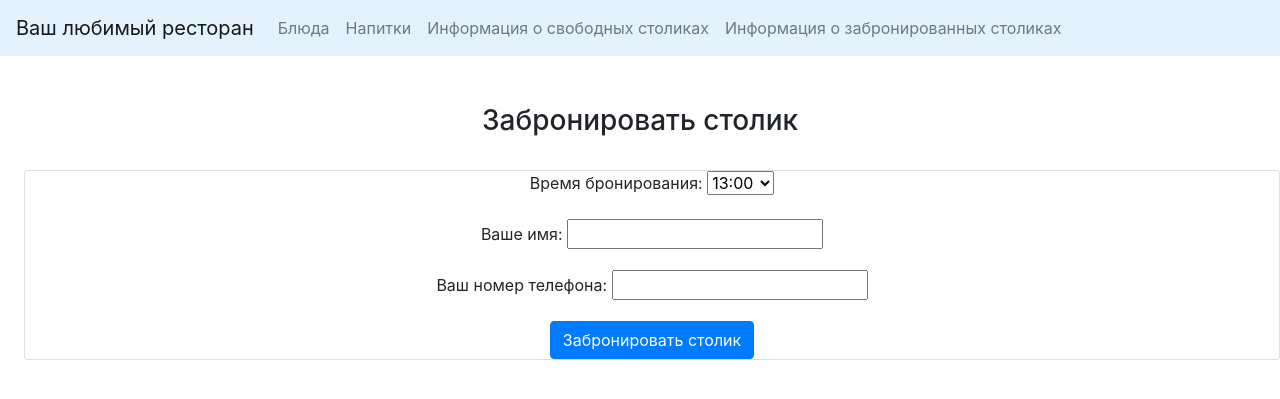
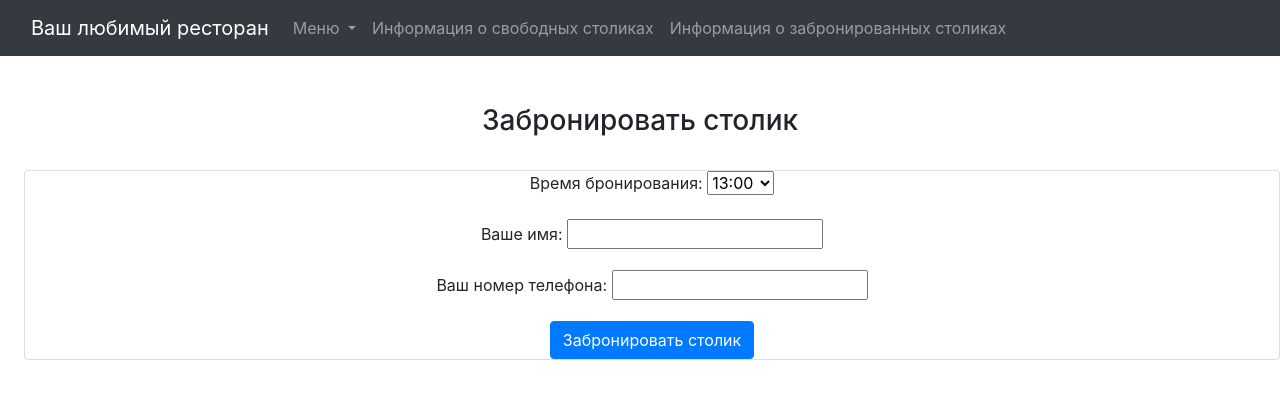
Before and after one commit to LeslyDev/mini_restaurant, a Django app: page /restaurant/book_table/1/ in a window 1280 px wide. Shown: the top 399 px of the page. Run offline with Django 3.2, Linux system fonts and the light colour scheme; some libraries are stand-ins or nearby versions.

Commit message:
Поправил шаблоны и css

```diff
--- a/templates/base.html
+++ b/templates/base.html
@@ -8,24 +8,31 @@
         {% endblock %}
     </title>
     <link rel="stylesheet" href="https://maxcdn.bootstrapcdn.com/bootstrap/4.0.0/css/bootstrap.min.css" integrity="sha384-Gn5384xqQ1aoWXA+058RXPxPg6fy4IWvTNh0E263XmFcJlSAwiGgFAW/dAiS6JXm" crossorigin="anonymous">
-    <script src="https://code.jquery.com/jquery-3.2.1.slim.min.js" integrity="sha384-KJ3o2DKtIkvYIK3UENzmM7KCkRr/rE9/Qpg6aAZGJwFDMVNA/GpGFF93hXpG5KkN" crossorigin="anonymous"></script>
-    <script src="https://cdnjs.cloudflare.com/ajax/libs/popper.js/1.12.9/umd/popper.min.js" integrity="sha384-ApNbgh9B+Y1QKtv3Rn7W3mgPxhU9K/ScQsAP7hUibX39j7fakFPskvXusvfa0b4Q" crossorigin="anonymous"></script>
-    <script src="https://maxcdn.bootstrapcdn.com/bootstrap/4.0.0/js/bootstrap.min.js" integrity="sha384-JZR6Spejh4U02d8jOt6vLEHfe/JQGiRRSQQxSfFWpi1MquVdAyjUar5+76PVCmYl" crossorigin="anonymous"></script>
+    <script src="https://cdn.jsdelivr.net/npm/bootstrap@5.0.0-beta1/dist/js/bootstrap.bundle.min.js" integrity="sha384-ygbV9kiqUc6oa4msXn9868pTtWMgiQaeYH7/t7LECLbyPA2x65Kgf80OJFdroafW" crossorigin="anonymous"></script>
 </head>
 <body>
-    <nav class="navbar navbar-expand-lg navbar-light" style="background-color: #e3f2fd;">
+    <nav class="navbar navbar-expand-lg navbar-dark bg-dark">
+      <div class="container-fluid">
         <a class="navbar-brand" href="{% url 'index' %}">Ваш любимый ресторан</a>
-        <button class="navbar-toggler" type="button" data-toggle="collapse" data-target="#navbarNavAltMarkup" aria-controls="navbarNavAltMarkup" aria-expanded="false" aria-label="Toggle navigation">
-            <span class="navbar-toggler-icon"></span>
+        <button class="navbar-toggler" type="button" data-bs-toggle="collapse" data-bs-target="#navbarNavDarkDropdown" aria-controls="navbarNavDarkDropdown" aria-expanded="false" aria-label="Toggle navigation">
+          <span class="navbar-toggler-icon"></span>
         </button>
-        <div class="collapse navbar-collapse" id="navbarNavAltMarkup">
-            <div class="navbar-nav">
-                    <a class="nav-item nav-link" href="{% url 'food_list_url' %}">Блюда</a>
-                    <a class="nav-item nav-link" href="{% url 'drink_list_url' %}">Напитки</a>
-                    <a class="nav-item nav-link" href="{% url 'tables_info_url' %}">Информация о свободных столиках</a>
-                    <a class="nav-item nav-link" href="{% url 'busy_tables_info_url' %}">Информация о забронированных столиках</a>
-            </div>
+        <div class="collapse navbar-collapse" id="navbarNavDarkDropdown">
+          <ul class="navbar-nav">
+            <li class="nav-item dropdown">
+              <a class="nav-link dropdown-toggle" href="#" id="navbarDarkDropdownMenuLink" role="button" data-bs-toggle="dropdown" aria-expanded="false">
+                Меню
+              </a>
+              <ul class="dropdown-menu dropdown-menu-dark" aria-labelledby="navbarDarkDropdownMenuLink">
+                <li><a class="dropdown-item" href="{% url 'food_list_url' %}">Еда</a></li>
+                <li><a class="dropdown-item" href="{% url 'drink_list_url' %}">Напитки</a></li>
+              </ul>
+            </li>
+              <li><a class="nav-item nav-link" href="{% url 'tables_info_url' %}">Информация о свободных столиках</a></li>
+              <li><a class="nav-item nav-link" href="{% url 'busy_tables_info_url' %}">Информация о забронированных столиках</a></li>
+          </ul>
         </div>
+      </div>
     </nav>
     {% block content %}
         There is no any content
```
